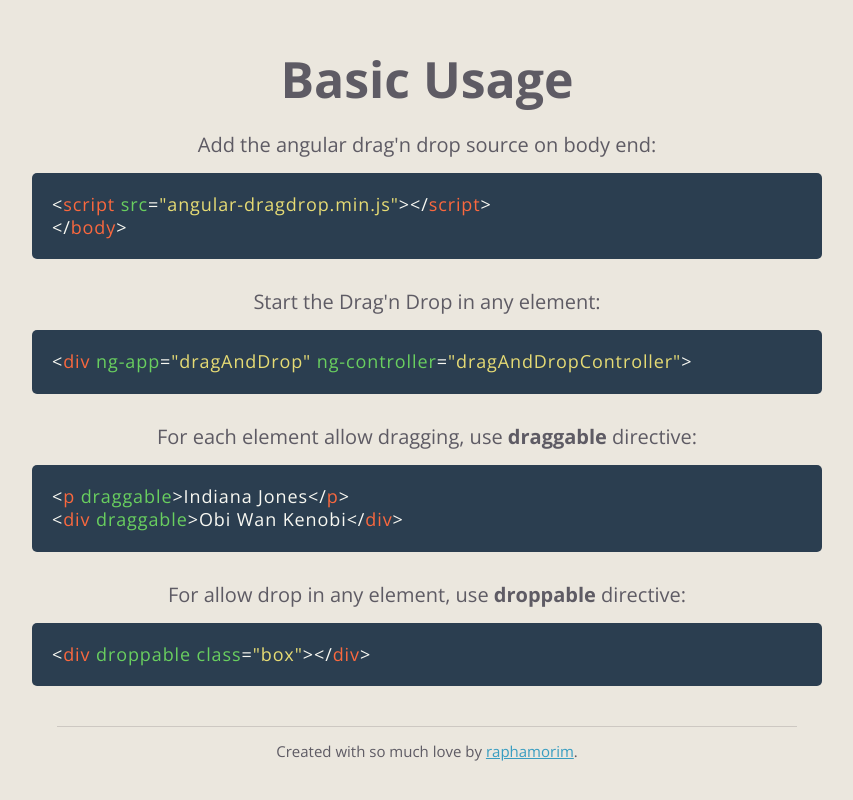
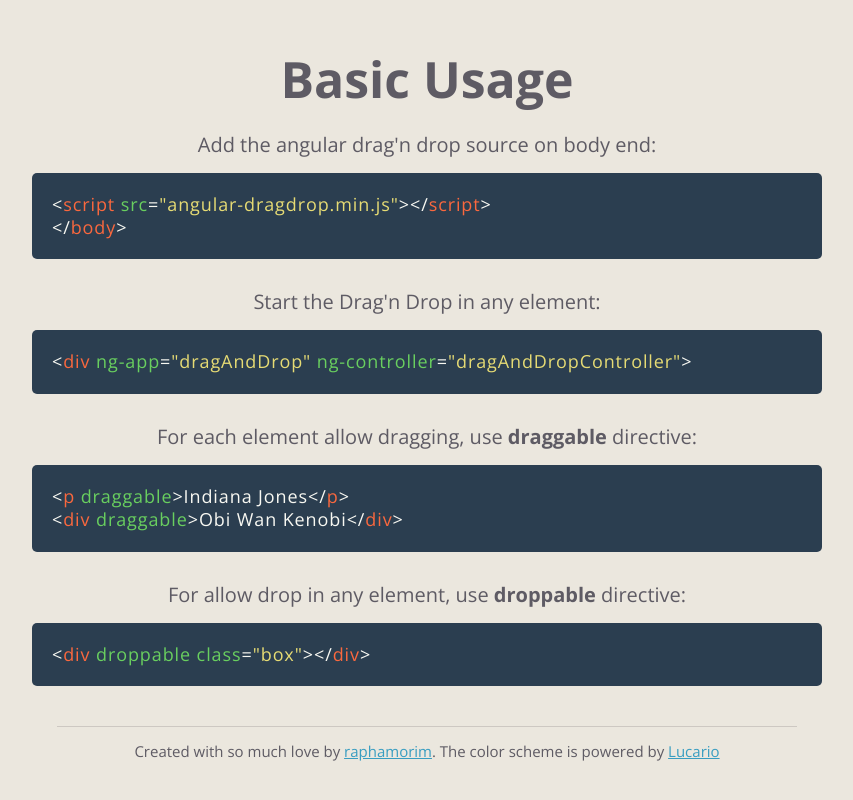
Before and after one commit to raphamorim/angular-drag-n-drop, a plain HTML site: page index.html in a window 1280 px wide. Shown: the part 1033-1833 px from the top of the page, without its empty margins (213-1066 px from the left). Drawn offline with nearby package versions, Linux system fonts and the light colour scheme; some packages are replaced by stand-ins of ours; a script that the page names is missing.

Commit message:
add color syntax reference

```diff
--- a/index.html
+++ b/index.html
@@ -96,6 +96,7 @@
 			<footer>
 				Created with so much love by
 				<a href="http://github.com/raphamorim">raphamorim</a>.
+				The color scheme is powered by <a href="http://github.com/raphamorim/lucario">Lucario</a>
 			</footer>
 		</div>
 
```
